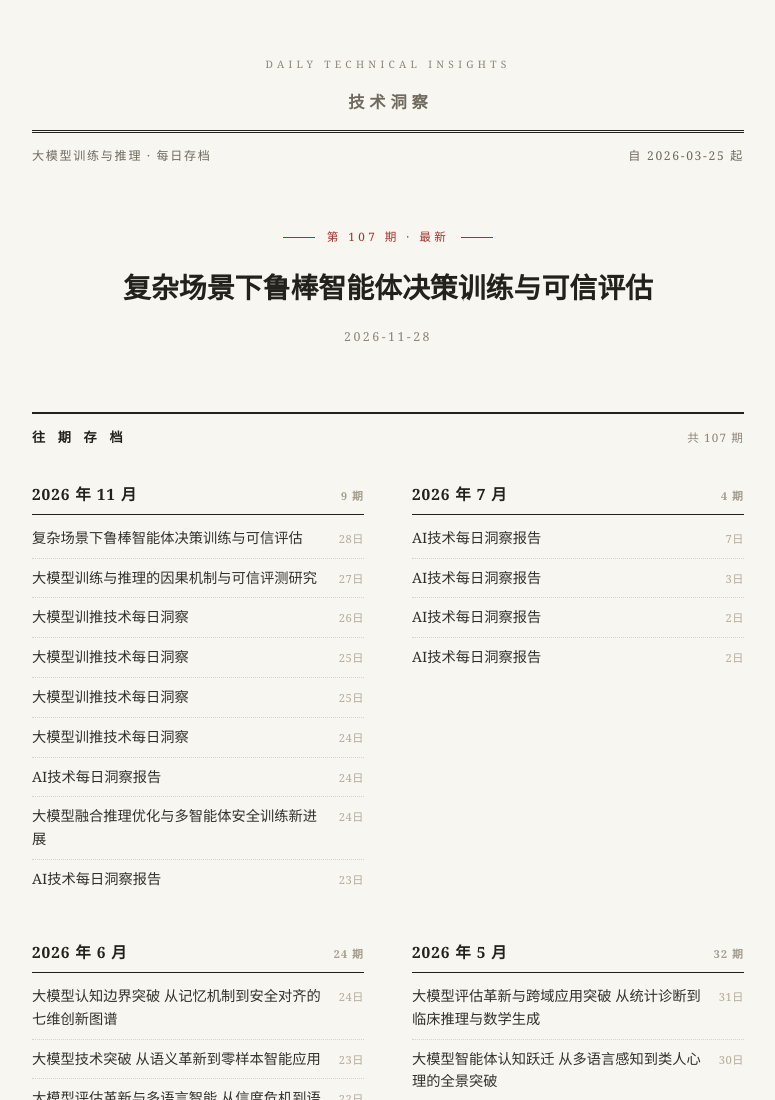
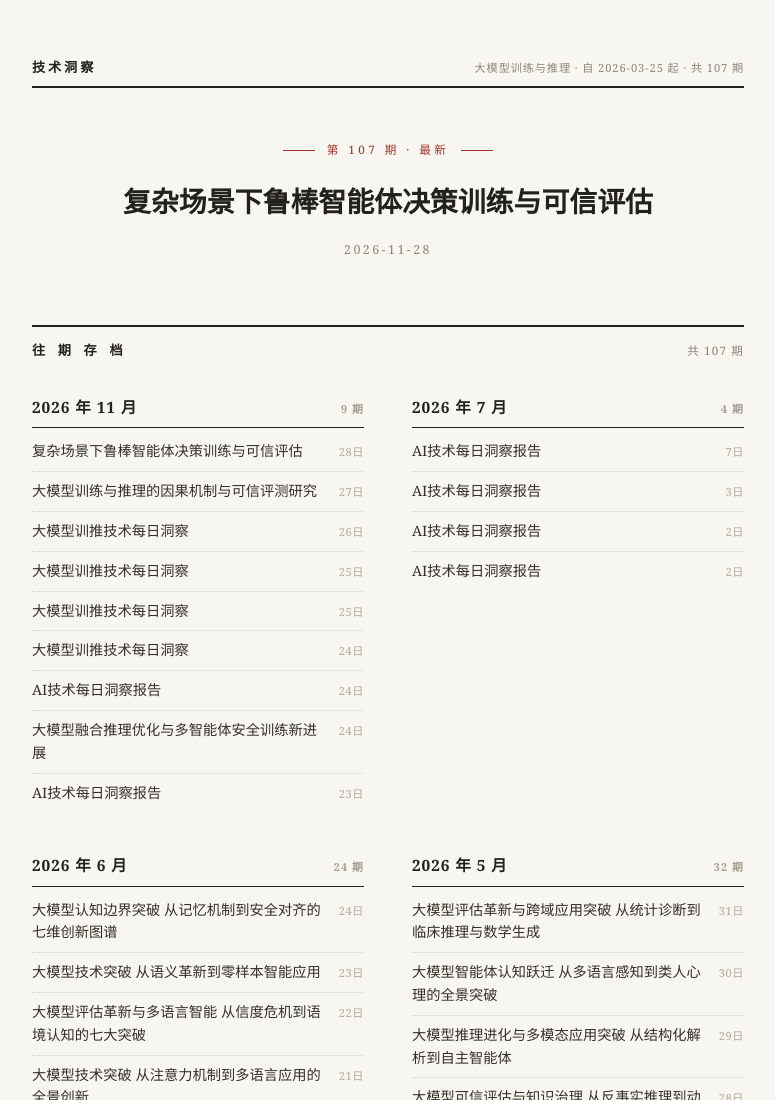
Before and after one commit to sailing27/xinsight, a plain HTML site: page index.html in a window 1280 px wide. Shown: the top 1100 px of the page, without its empty margins (252-1027 px from the left). Drawn offline with Linux system fonts and the light colour scheme.

Commit message:
design: 刊头压缩为单行细条，减少标题上方空间占用

```diff
--- a/index.html
+++ b/index.html
@@ -19,24 +19,13 @@
   }
   .wrap { max-width: 760px; margin: 0 auto; padding: 56px 24px 72px; }
 
-  .masthead { text-align: center; margin-bottom: 52px; }
-  .masthead .en {
-    font-size: .66rem; letter-spacing: .42em; color: #8d8578;
-    text-transform: uppercase; margin-bottom: 14px;
+  header.masthead {
+    display: flex; justify-content: space-between; align-items: baseline;
+    border-bottom: 2px solid #23211c;
+    padding-bottom: 7px; margin-bottom: 44px;
   }
-  .masthead h1 {
-    font-size: 1.05rem; font-weight: 600; letter-spacing: .3em;
-    text-indent: .3em; color: #6f695e;
-    margin-bottom: 14px;
-  }
-  .masthead .rule {
-    height: 3px; border-top: 1px solid #23211c; border-bottom: 1px solid #23211c;
-    margin: 0 auto 12px;
-  }
-  .masthead .sub {
-    font-size: .78rem; color: #6f695e; letter-spacing: .14em;
-    display: flex; justify-content: space-between;
-  }
+  .masthead .brand { font-size: .85rem; font-weight: 700; letter-spacing: .22em; color: #23211c; }
+  .masthead .meta { font-size: .72rem; color: #8d8578; letter-spacing: .08em; }
 
   .latest { text-align: center; margin-bottom: 64px; }
   .latest .issue {
@@ -107,7 +96,6 @@
   @media (max-width: 640px) {
     html { font-size: 14.5px; }
     .wrap { padding: 36px 18px 56px; }
-    .masthead h1 { font-size: .95rem; }
     .latest h2 a { font-size: 1.35rem; }
     .months { grid-template-columns: 1fr; column-gap: 0; }
   }
@@ -117,13 +105,8 @@
 <div class="wrap">
 
   <header class="masthead">
-    <div class="en">Daily Technical Insights</div>
-    <h1>技术洞察</h1>
-    <div class="rule"></div>
-    <div class="sub">
-      <span>大模型训练与推理 · 每日存档</span>
-      <span>自 2026-03-25 起</span>
-    </div>
+    <span class="brand">技术洞察</span>
+    <span class="meta">大模型训练与推理 · 自 2026-03-25 起 · 共 107 期</span>
   </header>
 
   <section class="latest">
```
Also changed, not shown: reports/2026-11/2026-11-28.html (+16 -9 lines).
